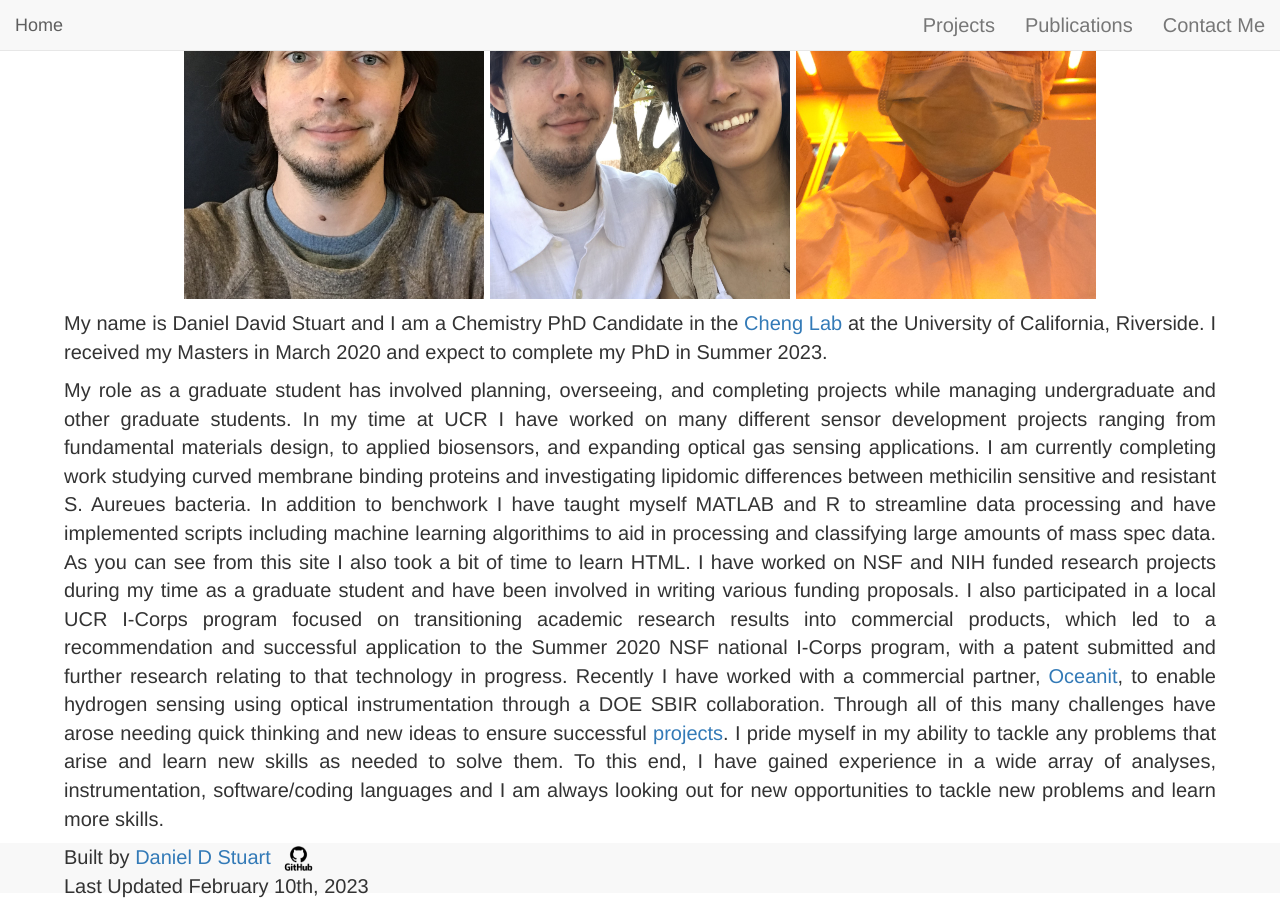
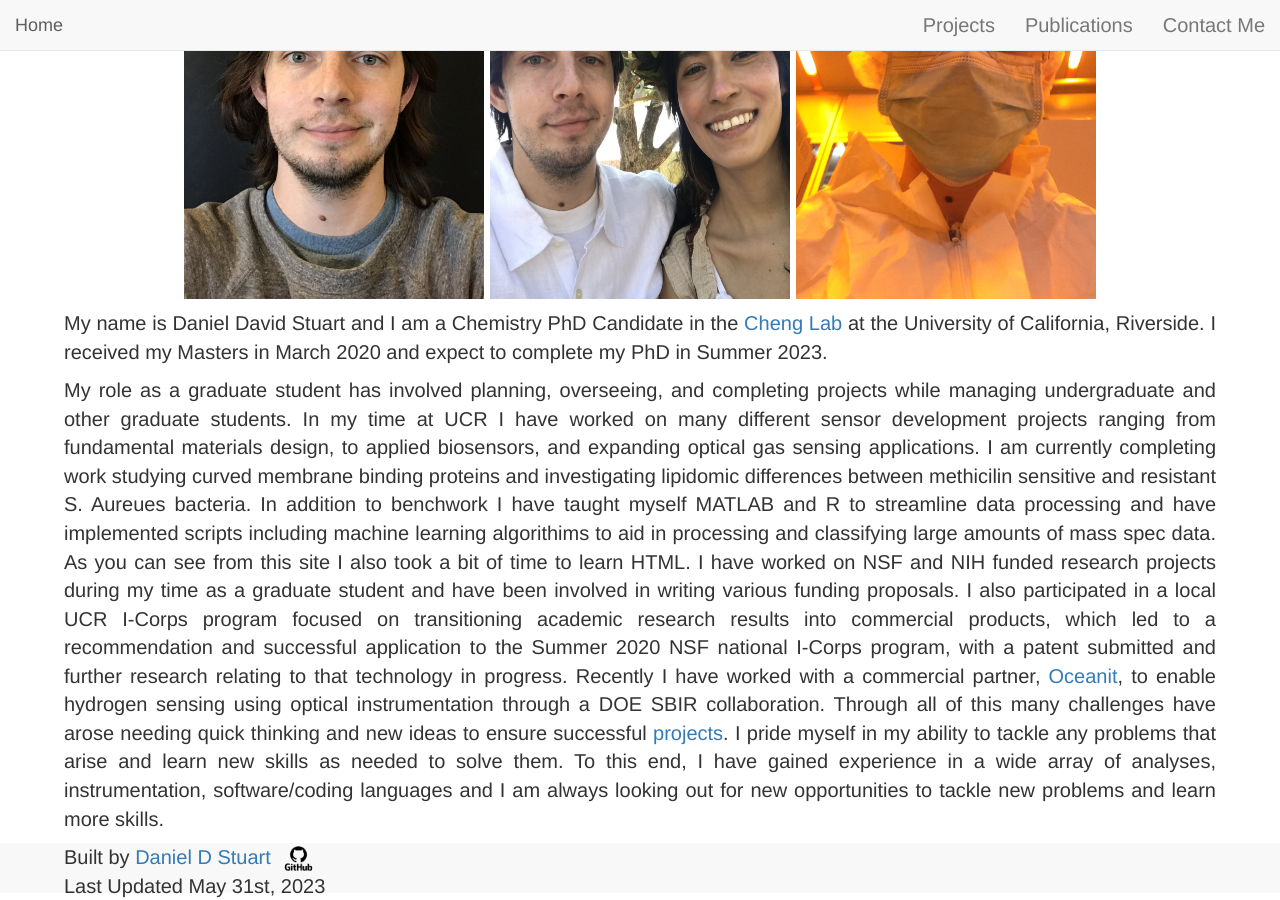
Before and after one commit to danieldstuart/danieldstuart.github.io, a Jekyll site: the page built from index.markdown, in a window 1280 px wide and 900 px high, scrolled down 165 px. Built offline with Jekyll 4.4.1, drawn with Linux system fonts in a browser that asks for light colours; nearby versions of some CDN libraries.

Commit message:
Update footer.html

```diff
--- a/_includes/footer.html
+++ b/_includes/footer.html
@@ -15,7 +15,7 @@ height:;
 <div class="author">
 Built by <a href="https://github.com/danieldstuart"> Daniel D Stuart <img src="images/GitHub.png" alt="GitHub Logo" height="25" width=auto float="right"></a>
 <br>
-Last Updated February 10th, 2023
+Last Updated May 31st, 2023
 </div>
 
 
```
